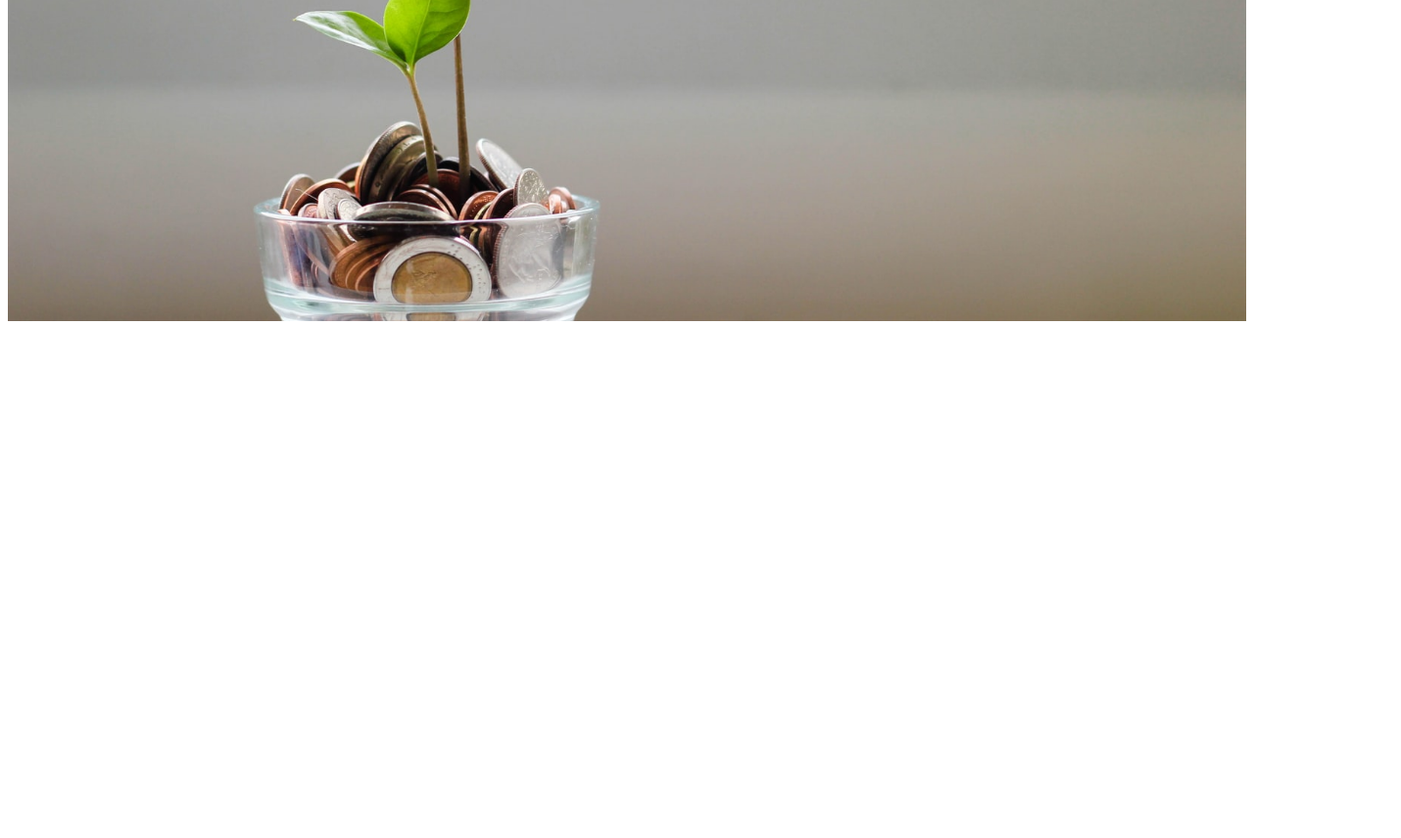
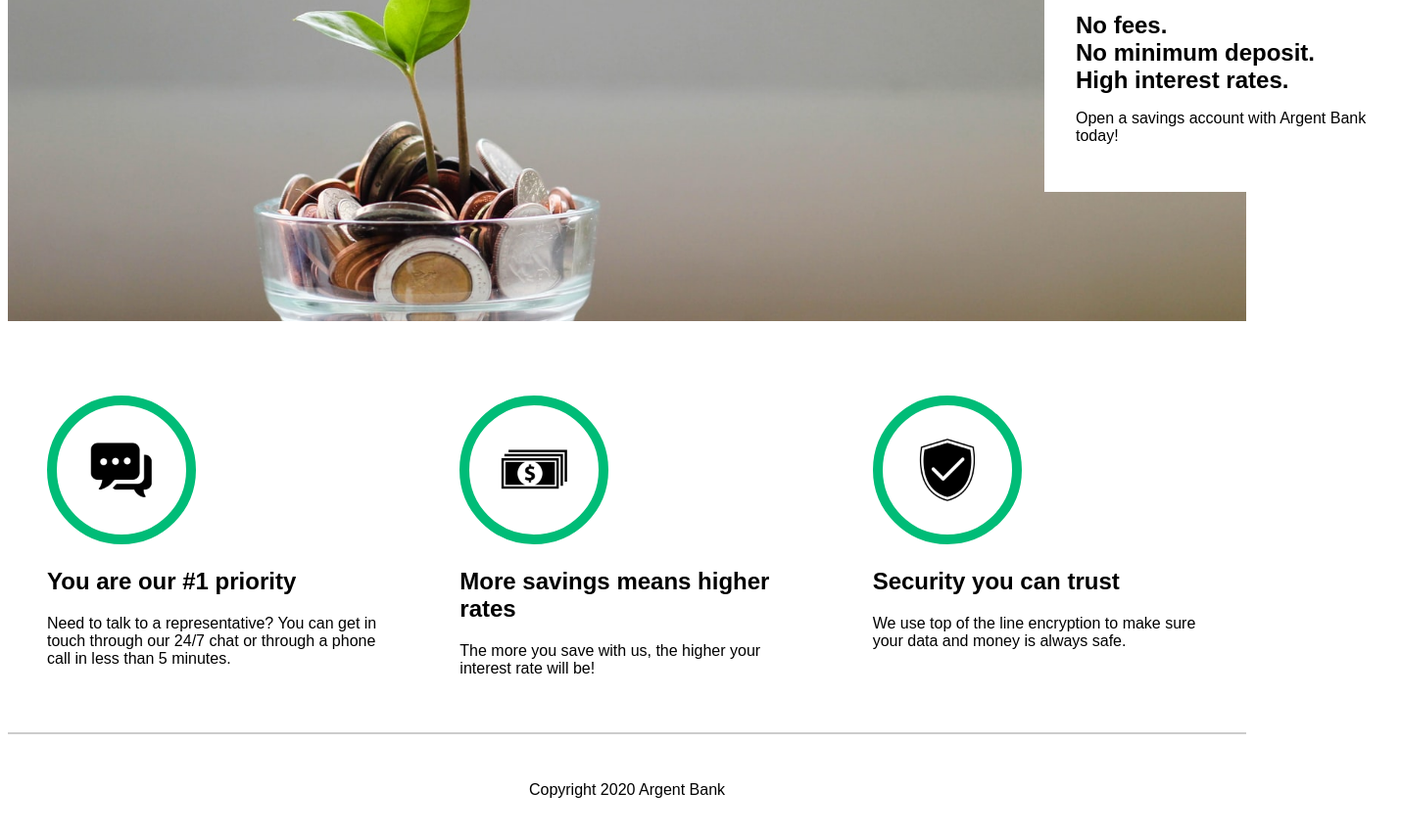
Before and after one commit to BangalyLeDeveloppeur/projet11.github, a React app in the folder proje11/: page / in a window 1280 px wide. Shown: the part 160-1016 px from the top of the page at 98% size, 1430 px wide, since content can reach past the window. Before the commit the page ends 800 px from the top, so only its background shows below. Built offline with nearby package versions, Linux system fonts and the light colour scheme.

Commit message:
styles du composant feature

```diff
--- /dev/null
+++ b/proje11/src/components/feacture/Feature.js
@@ -0,0 +1,14 @@
+import React from 'react';
+
+
+const Feature = ({title,content,image}) => {
+    return (
+        <div className='feature-item '>
+            <img src={image} alt='fectaure'/>
+            <h2>{title}</h2>
+            <p>{content}</p>
+        </div>
+    );
+};
+
+export default Feature;
--- /dev/null
+++ b/proje11/src/components/feacture/_feature.scss
@@ -0,0 +1,16 @@
+.feature-item {
+  flex: 1;
+  padding: 2.5rem;
+  img {
+    width: 100px;
+    border: 10px solid #00bc77;
+    border-radius: 50%;
+    padding: 1rem;
+  }
+  title {
+    color: #222;
+    font-size: 1.25rem;
+    font-weight: bold;
+    margin-bottom: 0.5rem;
+}
+}
--- /dev/null
+++ b/proje11/src/components/footer/Footer.js
@@ -0,0 +1,11 @@
+import React from 'react';
+
+const Footer = () => {
+    return (
+        <div className='footer'>
+            <p class="footer-text">Copyright 2020 Argent Bank</p>
+        </div>
+    );
+};
+
+export default Footer;
--- /dev/null
+++ b/proje11/src/components/footer/_footer.scss
@@ -0,0 +1,6 @@
+.footer{
+    display: flex;
+    justify-content: center;
+    border-top: 2px solid #ccc;
+    padding: 2rem 0 1.5rem;
+}
--- a/proje11/src/components/layoutt/Layout.js
+++ b/proje11/src/components/layoutt/Layout.js
@@ -1,11 +1,13 @@
 import { Outlet } from "react-router-dom";
 import Navigation from "../nav/Navigation";
+import Footer from "../footer/Footer";
 
 const Layout = () => {
   return (
     <>
       <Navigation />
       <Outlet />
+      <Footer />
     </>
   );
 };
--- a/proje11/src/components/nav/_nav.scss
+++ b/proje11/src/components/nav/_nav.scss
@@ -10,13 +10,17 @@
   }
   a {
     text-decoration: none;
+
   }
   ul {
     display: flex;
     gap: 3px;
 
     li {
+      font-weight: bold;
       list-style: none;
+      color: #2c3e50;
+
     }
   }
 }
--- a/proje11/src/components/nofree/Nofees.js
+++ b/proje11/src/components/nofree/Nofees.js
@@ -1,12 +1,17 @@
-import React from 'react';
+import React from "react";
 
 const Nofees = () => {
-    return (
-        <div className='nofee'>
-            <h1>Bonjour sur le proje 11 du parcour</h1>
-
-        </div>
-    );
+  return (
+    <div className="nofee">
+      <section class="nofee-content">
+          <h2 class="sr-only">Promoted Content</h2>
+          <p class="subtitle">No fees.</p>
+          <p class="subtitle">No minimum deposit.</p>
+          <p class="subtitle">High interest rates.</p>
+          <p class="text">Open a savings account with Argent Bank today!</p>
+        </section>
+    </div>
+  );
 };
 
 export default Nofees;
--- a/proje11/src/components/nofree/_nofee.scss
+++ b/proje11/src/components/nofree/_nofee.scss
@@ -3,4 +3,19 @@
     margin: 36px 0;
     height: 380px;
     position: relative;
+
+    .nofee-content {
+        position: relative;
+        top: 2rem;
+        width: 300px;
+       left: 38rem;
+        background: white;
+        padding: 2rem;
+        margin: 0 auto;
+    }
+    .subtitle {
+        font-weight: bold;
+        font-size: 1.5rem;
+        margin: 0;
+    }
 }
--- a/proje11/src/pages/Home.js
+++ b/proje11/src/pages/Home.js
@@ -1,13 +1,49 @@
 import React from "react";
 import Nofees from "../components/nofree/Nofees";
+import Feacture from "../components/feacture/Feature";
+import iconChat from "../assets/images/icon-chat.png";
+import iconMoney from "../assets/images/icon-money.png";
+import iconSecurite from "../assets/images/icon-security.png";
 
+const need = (
+  <p>
+    Need to talk to a representative? You can get in touch through our 24/7 chat
+    or through a phone call in less than 5 minutes.
+  </p>
+);
+const desMoney = (
+  <p>The more you save with us, the higher your interest rate will be!</p>
+);
+const Security = (
+  <p>
+    We use top of the line encryption to make sure your data and money is always
+    safe.
+  </p>
+);
 
 const Home = () => {
-
   return (
     <div>
       <Nofees />
+      <section className="Home-section">
+
+      <Feacture
+        title={"You are our #1 priority"}
+        content={need}
+        image={iconChat}
+      />
+      <Feacture
+        title={"More savings means higher rates"}
+        content={desMoney}
+        image={iconMoney}
+      />
+      <Feacture
+        title={"Security you can trust"}
+        content={Security}
+        image={iconSecurite}
+      />
+      </section>
     </div>
-  )
+  );
 };
 export default Home;
--- a/proje11/src/styles/_settings.scss
+++ b/proje11/src/styles/_settings.scss
@@ -1,7 +1,10 @@
 body {
    font-family: Arial, Helvetica, sans-serif;
     height: 100px;
-    color: red
+
 
 
 }
+.Home-section{
+    display: flex;
+}
--- a/proje11/src/styles/index.scss
+++ b/proje11/src/styles/index.scss
@@ -1,3 +1,5 @@
 @use "./settings";
 @use "../components/nav/nav";
-@use "../components/nofree/nofee"
+@use "../components/nofree/nofee";
+@use "../components/feacture/feature";
+@use "../components/footer/footer"
```
Also changed, not shown: proje11/src/components/user/user.js (added, +30 -0 lines), proje11/src/pages/PageUser.js (added, +11 -0 lines), proje11/src/pages/User.js (deleted).
